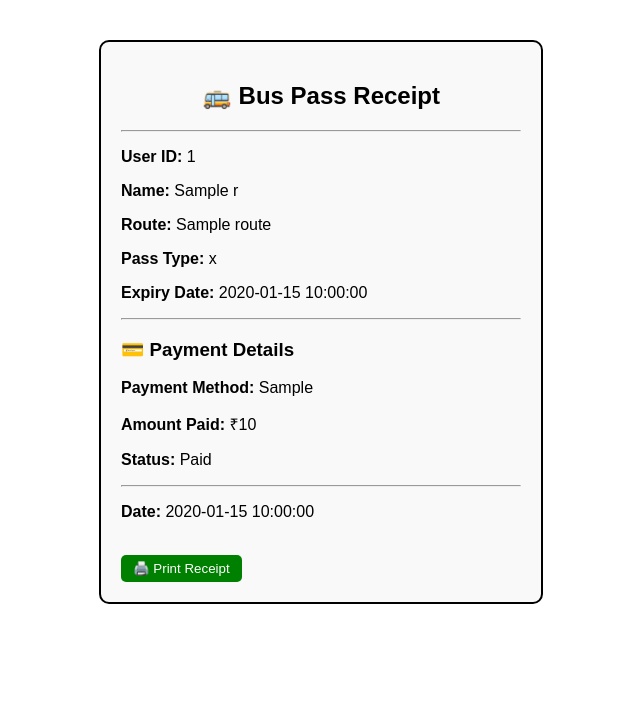
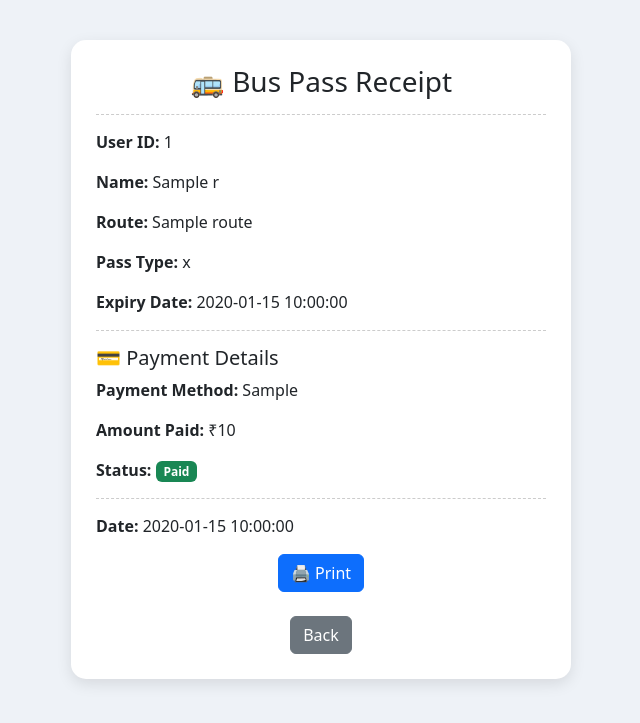
Before and after one commit to prathii12/bus-pass-renewal-project, a Flask app: template templates/receipt.html in a window 1280 px wide. Shown: the top 723 px of the page, without its empty margins (319-959 px from the left). Run offline with Flask 3, Linux system fonts and the light colour scheme; the template is opened without the code that fills it: most values are stand-ins (such as "Sample title", 1, 10 or a date in 2020); some libraries are stand-ins or nearby versions.

Commit message:
Update receipt.html

```diff
--- a/templates/receipt.html
+++ b/templates/receipt.html
@@ -1,36 +1,73 @@
 <!DOCTYPE html>
-<html>
+<html lang="en">
 <head>
     <title>Receipt</title>
-    <link rel="stylesheet" href="/static/style.css">
+    <meta name="viewport" content="width=device-width, initial-scale=1">
+
+    <!-- Bootstrap -->
+    <link href="https://cdn.jsdelivr.net/npm/bootstrap@5.3.0/dist/css/bootstrap.min.css" rel="stylesheet">
+
+    <style>
+        body {
+            background: #eef2f7;
+        }
+        .receipt-box {
+            max-width: 500px;
+            margin: 40px auto;
+            padding: 25px;
+            background: white;
+            border-radius: 15px;
+            box-shadow: 0 5px 15px rgba(0,0,0,0.1);
+        }
+        .title {
+            text-align: center;
+            margin-bottom: 15px;
+        }
+        .divider {
+            border-top: 1px dashed #ccc;
+            margin: 15px 0;
+        }
+    </style>
 </head>
 <body>
 
 <div class="receipt-box">
 
-    <h2>🚌 Bus Pass Receipt</h2>
-    <hr>
+    <h3 class="title">🚌 Bus Pass Receipt</h3>
 
-    <p><b>User ID:</b> {{ r.real_user_id }}</p>
-    <p><b>Name:</b> {{ r.name }}</p>
-    <p><b>Route:</b> {{ r.route }}</p>
-    <p><b>Pass Type:</b> {{ r.pass_type }}</p>
-    <p><b>Expiry Date:</b> {{ r.expiry_date }}</p>
+    <div class="divider"></div>
 
-    <hr>
+    <p><strong>User ID:</strong> {{ r.real_user_id }}</p>
+    <p><strong>Name:</strong> {{ r.name }}</p>
+    <p><strong>Route:</strong> {{ r.route }}</p>
+    <p><strong>Pass Type:</strong> {{ r.pass_type }}</p>
+    <p><strong>Expiry Date:</strong> {{ r.expiry_date }}</p>
 
-    <h3>💳 Payment Details</h3>
-    <p><b>Payment Method:</b> {{ r.payment_method }}</p>
-    <p><b>Amount Paid:</b> ₹{{ r.amount }}</p>
-    <p><b>Status:</b> {{ r.payment_status }}</p>
+    <div class="divider"></div>
 
-    <hr>
+    <h5>💳 Payment Details</h5>
+    <p><strong>Payment Method:</strong> {{ r.payment_method }}</p>
+    <p><strong>Amount Paid:</strong> ₹{{ r.amount }}</p>
 
-    <p><b>Date:</b> {{ r.expiry_date }}</p>
+    <!-- Status badge -->
+    <p>
+        <strong>Status:</strong>
+        {% if r.payment_status == 'Paid' %}
+            <span class="badge bg-success">Paid</span>
+        {% else %}
+            <span class="badge bg-secondary">Pending</span>
+        {% endif %}
+    </p>
 
-    <br>
+    <div class="divider"></div>
 
-    <button onclick="window.print()">🖨️ Print Receipt</button>
+    <p><strong>Date:</strong> {{ today }}</p>
+
+    <div class="text-center mt-3">
+        <button onclick="window.print()" class="btn btn-primary">🖨️ Print</button>
+        <br><br>
+        <a href="/dashboard" class="btn btn-secondary">Back</a>
+    </div>
 
 </div>
 
```
